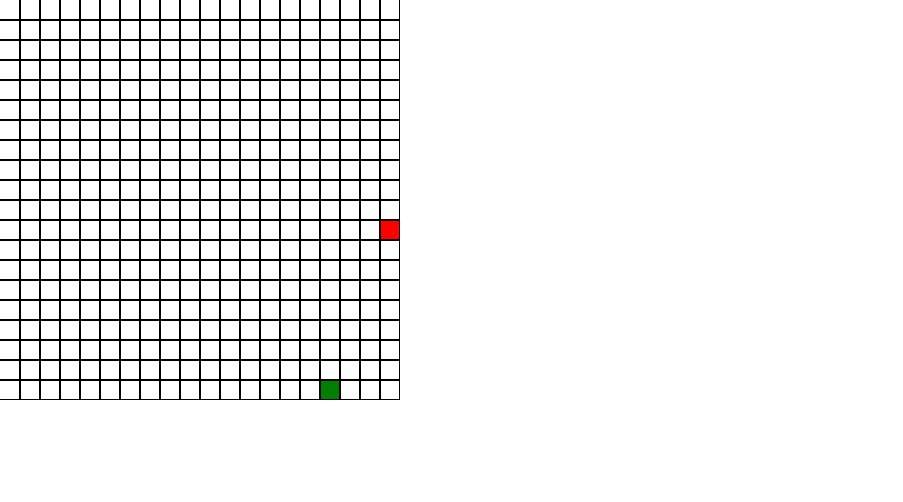
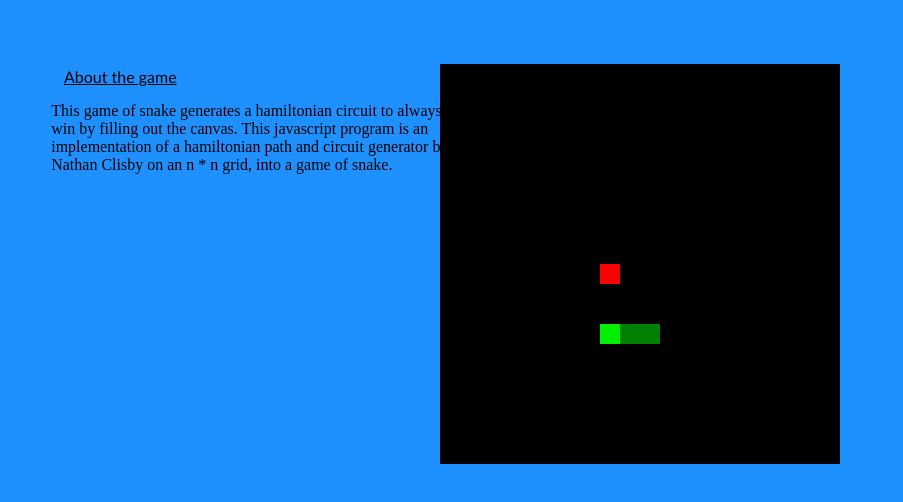
Before and after one commit to joemmama/snak, a plain HTML site: page index.html in a window 1280 px wide. Shown: the whole page, without its empty margins (0-903 px from the left). Drawn offline with Linux system fonts and the light colour scheme; animation ran at ten frames a second.

Commit message:
Add files via upload

```diff
--- a/app.js
+++ b/app.js
@@ -1,21 +1,26 @@
-let pos = 0;
-var apple = [];
-var appleX = Math.floor(Math.random() * 20) + 1;
-var appleY = Math.floor(Math.random() * 20) + 1;
-apple.push([appleX, appleY]);
+var pos = 0;
+var appleX = Math.floor(Math.random() * 20);
+var appleY = Math.floor(Math.random() * 20);
+var apple = false;
+var snakeX = [];
+var snakeY = [];
+var path;
+var c;
+var ctx;
+var speed;
 function backbite(n, path) {
-  let i;
-  let j;
-  let x;
-  let y;
-  let dx;
-  let dy;
-  let xedge;
-  let yedge;
-  let iedge;
-  let add_edge;
-  let success;
-  let temp;
+  var i;
+  var j;
+  var x;
+  var y;
+  var dx;
+  var dy;
+  var xedge;
+  var yedge;
+  var iedge;
+  var add_edge;
+  var success;
+  var temp;
   const itemp = Math.floor(Math.random() * 2);
   const nsq = n * n;
 
@@ -54,8 +59,8 @@ function backbite(n, path) {
 
 function generate_hamiltonian_path(n, q) {
   const path = new Array(n * n);
-  let i; let j;
-  let nsuccess; let
+  var i; var j;
+  var nsuccess; var
     nattempts;
   for (i = 0; i < n; i++) {
     if (i % 2 == 0) {
@@ -93,11 +98,9 @@ function generate_hamiltonian_circuit(n, q) {
   return path;
 }
 
-function drawGrid(path){
-var c = document.getElementById("myCanvas");
-var ctx = c.getContext("2d");
+function drawGrid(){
 ctx.strokeStyle = "black";
-for (let i = 1; i <= 20; i++){
+for (var i = 1; i <= 20; i++){
 	ctx.moveTo(i * 20, 0);
 	ctx.lineTo(i * 20, 400);
 	ctx.stroke();
@@ -108,49 +111,63 @@ for (let i = 1; i <= 20; i++){
 }
 
 function clearCanvas(){
-	var c = document.getElementById("myCanvas");
-	var ctx = c.getContext("2d");
 	ctx.clearRect(0, 0, 400, 400);
 }
-function drawRect(path){
-	var c = document.getElementById("myCanvas");
-	var ctx = c.getContext("2d");
-	ctx.fillStyle = "green";
-	ctx.fillRect(path[pos][0] * 20, path[pos][1] * 20, 20, 20);
+function drawRect(){
+    ctx.fillStyle = "black";
+    ctx.fillRect(0, 0, 400, 400);
     ctx.fillStyle = "red";
-    ctx.fillRect(apple[0][0] * 20, apple[0][1] * 20, 20, 20);
-    if(path[pos][0] == apple[0][0] && path[pos][1] == apple[0][1]){
-        console.log("bruh");
-    }
+    ctx.fillRect(appleX * 20, appleY * 20, 20, 20);
+	snakeX.unshift(path[pos][0]);
+	snakeY.unshift(path[pos][1]);
+	if(snakeX[0] == appleX && snakeY[0] == appleY){
+		apple = true;
+	}
+	else
+	{
+		apple = false;
+	}
     if(pos < 399){
     pos++;
     }else{
         pos = 0;
     }
+	ctx.fillStyle = "green";
+	for (var i = 0; i < snakeX.length; i++)
+	{
+		if (i == 0)
+		{
+			ctx.fillStyle = "#00f000";
+		}
+		else
+		{
+			ctx.fillStyle = "green";
+		}
+		ctx.fillRect(snakeX[i] * 20, snakeY[i] * 20, 20, 20);
+	}
+	if (!apple)
+	{
+		snakeX.pop();
+		snakeY.pop();
+	}
+	else{
+		appleX = Math.floor(Math.random() * 20);
+		appleY = Math.floor(Math.random() * 20);
+	}
 }
-function update(path){
+function update(){
 	clearCanvas();
-	drawRect(path);
-	drawGrid();
-    collision(path);
-}
-function collision(path){
-
-}
-function drawApple(){
-    var c = document.getElementById("myCanvas");
-    var ctx = c.getContext("2d");
-    ctx.fillStyle = "red";
-    ctx.fillRect(apple[0][0] * 20, apple[0][1] * 20, 20, 20);
-}
+	drawRect();
+	}
 function refresh_path() {
-  var myCanvas = document.getElementById("myCanvas");
-  var ctx = myCanvas.getContext("2d");
+  speed = 10;
+  myCanvas = document.getElementById("myCanvas");
+  ctx = myCanvas.getContext("2d");
   var myWidth = 400;
   var myHeight = 400;
   const n = 20;
   const q = 1;
-  const path = generate_hamiltonian_circuit(n, q);
-  var interval = setInterval(function(){update(path);}, 30);
+  path = generate_hamiltonian_circuit(n, q);
+  var interval = setInterval(function(){update();}, speed);
   return;
 }
--- a/index.html
+++ b/index.html
@@ -7,5 +7,7 @@
     <body onload="refresh_path()">
         <script src="app.js"></script>
         <canvas id="myCanvas" height="400px" width="400px"></canvas>
+        <p id="header-left"><u>About the game</u></p>
+        <p id="body-text">This game of snake generates a hamiltonian circuit to always<br> win by filling out the canvas. This javascript program is an<br> implementation of a hamiltonian path and circuit generator by<br> Nathan Clisby on an n * n grid, into a game of snake.</p>
     </body>
 </html>
--- a/style.css
+++ b/style.css
@@ -1,6 +1,20 @@
 body{
-margin:0;
+margin: 0;
 }
 canvas{
-    display:block;
+    display: block;
+    margin: auto;
+    margin-top: 5%;
 }
+#header-left{
+    font-family: "Trebuchet MS", Helvetica, sans-serif;
+    margin-top: -31%;
+    margin-left: 5%;
+}
+#body-text{
+    margin-left: 4%;
+    margin-top: 1%;
+}
+html{
+    background-color: #1e90ff;
+}
```
